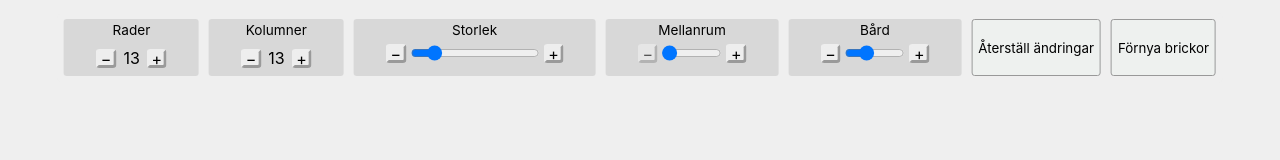
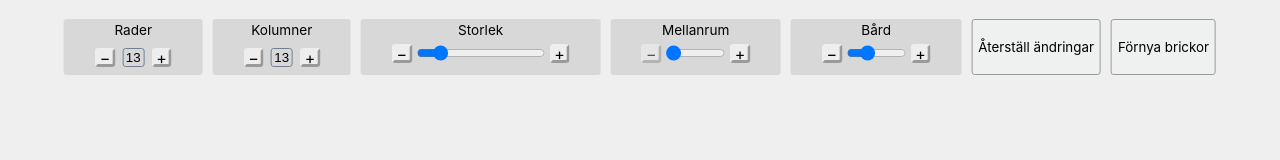
Before and after one commit to erikbjoern/boardgame-prototyping, a Vue app: page / in a window 1280 px wide. Shown: the top 160 px of the page. Built offline with nearby package versions, Linux system fonts and the light colour scheme.

Commit message:
add ability to edit row- and columnCount by manual input
limited to min 3, max 23 in store mutation. Supports some keyboard and mouse events for cancelling/setting value

```diff
--- a/src/components/InputsBar.vue
+++ b/src/components/InputsBar.vue
@@ -25,14 +25,14 @@ export default {
           min: 3,
           max: 23,
           text: "Rader",
-          valueInText: true,
+          showValue: true,
         },
         {
           name: "columnCount",
           min: 3,
           max: 23,
           text: "Kolumner",
-          valueInText: true,
+          showValue: true,
         },
         {
           name: "tileSize",
--- a/src/components/base/InputBox.vue
+++ b/src/components/base/InputBox.vue
@@ -10,14 +10,18 @@
       >
         <span>−</span>
       </div>
-      <span
-        v-if="property.valueInText"
+      <input
+        v-if="property.showValue"
         id="show-value"
+        type="number"
+        :min="property.min"
+        :max="property.max"
+        v-model.number="inputFieldValue"
+        @blur="setPropertyValue"
+        @keydown="keydownHandler"
       >
-        {{ propertyValue }}
-      </span>
       <input
-        v-show="!property.valueInText"
+        v-if="!property.showValue"
         :id="property.name"
         type="range"
         :min="property.min"
@@ -44,10 +48,18 @@ export default {
       max: Number,
       text: String,
       double: Boolean,
-      valueInText: Boolean,
+      showValue: Boolean,
     },
   },
   computed: {
+    inputFieldValue: {
+      get() {
+        return this.propertyValue
+      },
+      set() {
+        null
+      }
+    },
     propertyValue: {
       get() {
         const value = this.$store.state[this.property.name];
@@ -97,6 +109,20 @@ export default {
 
       window.addEventListener("mouseup", this.clearTimeouts)
     },
+    keydownHandler(e) {
+      if (e.which == 27 || e.code == "Escape") {
+        const propertyValue = this.propertyValue
+        e.target.blur()
+        this.propertyValue = propertyValue
+      }
+
+      if (e.which == 13 || e.code == "Enter") {
+        e.target.blur()    //triggers this.setPropertyValue()
+      }
+    },
+    setPropertyValue(e) {
+      this.propertyValue = parseInt(e.target.value)
+    }
   }
 };
 </script>
@@ -106,6 +132,7 @@ export default {
   display: inline-flex;
   align-items: center;
   gap: 2px;
+  user-select: none;
 
   & > div {
     background-color: #eeeeee;
@@ -114,7 +141,6 @@ export default {
     cursor: pointer;
     height: 0.8em;
     padding: 0 2px;
-    user-select: none;
 
     & > span {
       bottom: 0.2em;
@@ -145,9 +171,20 @@ label {
   font-size: 85%;
 }
 
-#show-value {
+input#show-value {
+  background-color: transparent;
+  border: 1px solid slategray;
+  border-radius: 3px;
   margin: 5px;
   text-align: center;
   width: 1rem;
+  &::-webkit-inner-spin-button {
+    display: none;
+  }
+
+  &:hover,
+  &:focus {
+    background-color: #22222222;
+  }
 }
 </style>
--- a/src/store/index.js
+++ b/src/store/index.js
@@ -24,10 +24,12 @@ const store = new Vuex.Store({
       state.borderWidth = payload;
     },
     setColumnCount(state, payload) {
-      state.columnCount = payload;
+      const columnCount = payload > 23 ? 23 : payload < 3 ? 3 : payload;
+      state.columnCount = columnCount;
     },
     setRowCount(state, payload) {
-      state.rowCount = payload;
+      const rowCount = payload > 23 ? 23 : payload < 3 ? 3 : payload;
+      state.rowCount = rowCount;
     },
     addHexRow(state, { row, index }) {
       state.hexRows.push(row);
@@ -138,7 +140,7 @@ store.watch(
   (state) => ({ ...state }),
   () => {
     //TODO - check that parameters match (rowCount, columnCount with total amount of hexes)
-    store.dispatch("updateLocalStorage")
+    store.dispatch("updateLocalStorage");
   }
 );
 
```
